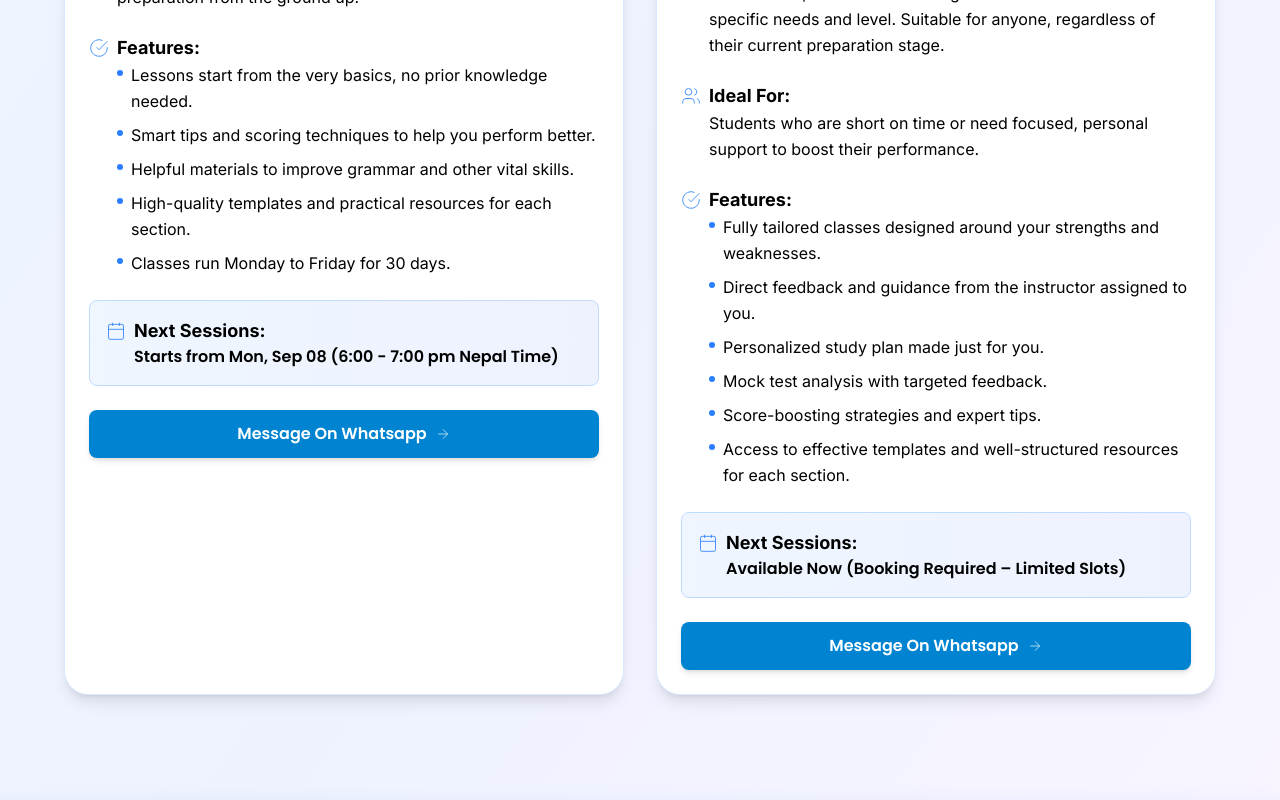
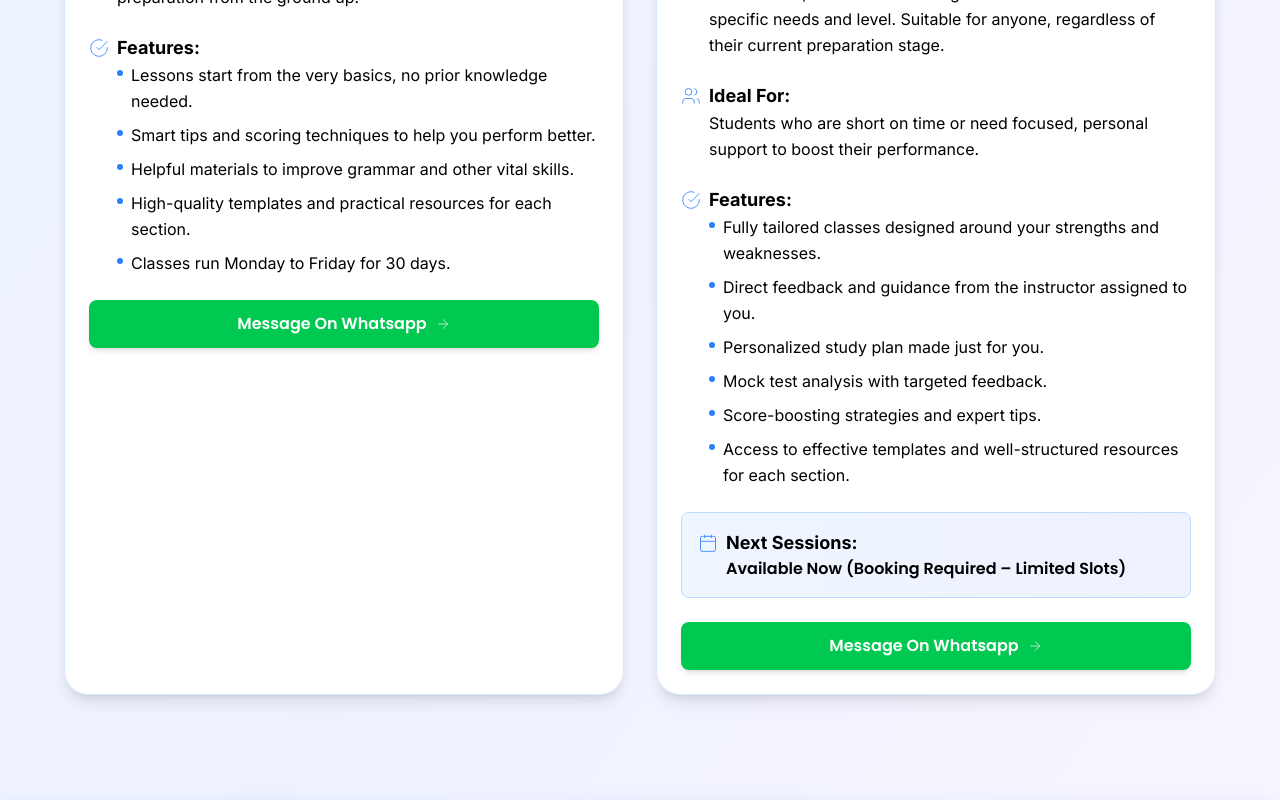
Before and after one commit to Gauravmahto187/AcePte, a React (Vite) app: page / in a window 1280 px wide. Shown: the part 680-1480 px from the top of the page. Built offline with nearby package versions, Linux system fonts and the light colour scheme.

Commit message:
fix: Color

```diff
--- a/src/App.jsx
+++ b/src/App.jsx
@@ -26,7 +26,6 @@ const App = () => {
         "High-quality templates and practical resources for each section.",
         "Classes run Monday to Friday for 30 days."
       ],
-      nextSession: "Starts from Mon, Sep 08 (6:00 - 7:00 pm Nepal Time)",
       sessionType: "Full Course In-Depth"
     },
 
--- a/src/components/Card.jsx
+++ b/src/components/Card.jsx
@@ -132,6 +132,7 @@ const Card = ({ title, price, duration, focus, idealFor, features, nextSession,
         </div>
 
         {/* Next Session */}
+        {nextSession && (
           <div className="bg-gradient-to-r from-blue-50 to-indigo-50 border border-blue-200 rounded-lg p-4 space-y-0">
             <div className="flex items-center gap-2">
               <svg className="w-5 h-5 text-blue-500" fill="none" stroke="currentColor" viewBox="0 0 24 24">
@@ -150,11 +151,12 @@ const Card = ({ title, price, duration, focus, idealFor, features, nextSession,
               ))}
             </div>
           </div>
+        )}
 
         {/* CTA Button */}
         <button
           onClick={() => onBookMessage(sessionType)}
-          className="w-full bg-sky-600 hover:bg-sky-800 text-white font-semibold py-3 px-6 rounded-lg shadow-md hover:shadow-blue-300/50 transform hover:scale-105 transition-all duration-300 flex items-center justify-center gap-2 group font-['Poppins']"
+          className="w-full bg-green-500 hover:bg-green-600 text-white font-semibold py-3 px-6 rounded-lg shadow-md hover:shadow-blue-300/50 transform hover:scale-105 transition-all duration-300 flex items-center justify-center gap-2 group font-['Poppins']"
         >
           Message On Whatsapp
           <svg className="w-4 h-4 group-hover:translate-x-1 transition-transform" fill="none" stroke="currentColor" viewBox="0 0 24 24">
```
Lines whose indentation alone changed are shown as unchanged.
